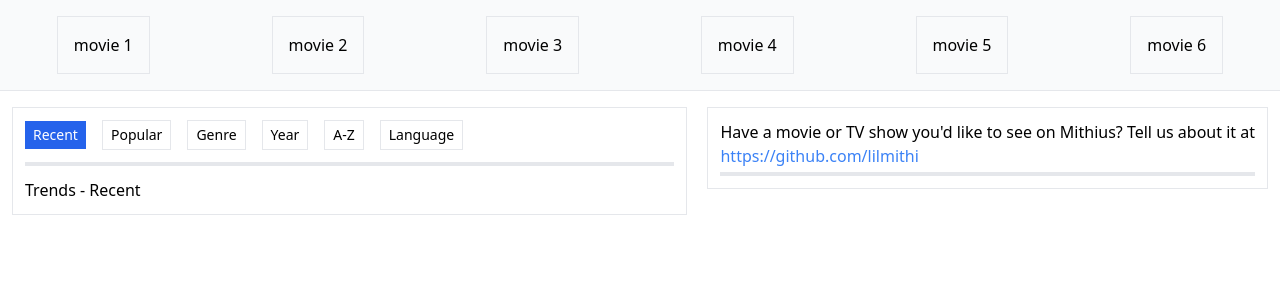
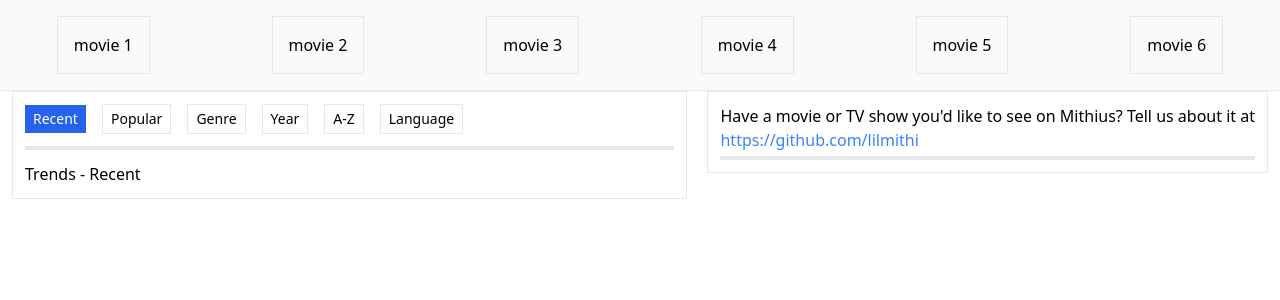
Before and after one commit to lilmithi/Mithius.to, a Flask app: page / in a window 1280 px wide. Shown: the part 130-430 px from the top of the page. Run offline with Flask 2, Linux system fonts and the light colour scheme.

Commit message:
style:Update styles

```diff
--- a/app/static/src/output.css
+++ b/app/static/src/output.css
@@ -536,9 +536,12 @@
   margin-bottom: 0.75rem;
 }
 
-.my-4 {
+.mb-2 {
+  margin-bottom: 0.5rem;
+}
+
+.mt-4 {
   margin-top: 1rem;
-  margin-bottom: 1rem;
 }
 
 .block {
```
